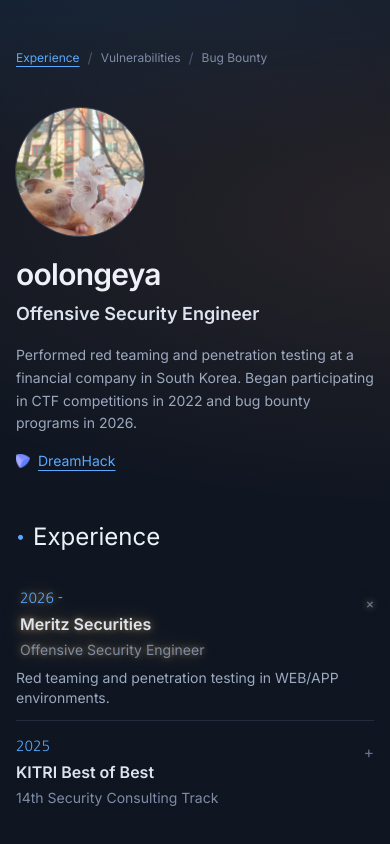
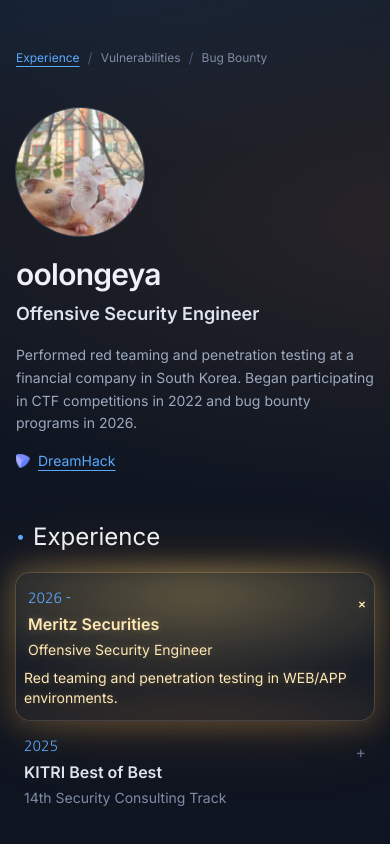
Before and after one commit to komi22/oolongeya, a Next.js app: page / in a window 390 px wide. In both pictures the pointer is over the element 195 px from the left and 646 px from the top of the page. Shown: the top 844 px of the page. Built offline with nearby package versions, Linux system fonts and the light colour scheme.

Commit message:
Expand warm lamp glow and apply it to full item area

```diff
--- a/app/globals.css
+++ b/app/globals.css
@@ -48,17 +48,55 @@
 
   .mood-hover {
     position: relative;
-    transition: color 220ms ease, transform 220ms ease, text-shadow 260ms ease, filter 260ms ease;
+    transition: transform 220ms ease;
   }
 
-  .mood-hover:hover,
-  .mood-hover:focus-visible {
-    color: #fff6de;
-    text-shadow:
-      0 0 6px rgba(255, 226, 160, 0.38),
-      0 0 14px rgba(255, 200, 110, 0.26),
-      0 0 24px rgba(255, 176, 78, 0.16);
-    filter: drop-shadow(0 0 10px rgba(255, 205, 120, 0.2));
+  .mood-card {
+    position: relative;
+    isolation: isolate;
+    border-radius: 0.875rem;
+    transition: box-shadow 280ms ease, background-color 240ms ease;
+  }
+
+  .mood-card::before {
+    content: "";
+    position: absolute;
+    inset: -10px;
+    border-radius: inherit;
+    pointer-events: none;
+    opacity: 0;
+    z-index: -1;
+    filter: blur(10px);
+    background:
+      radial-gradient(120% 90% at 50% 20%, rgba(255, 214, 120, 0.3), transparent 60%),
+      radial-gradient(130% 100% at 50% 120%, rgba(255, 171, 76, 0.2), transparent 65%);
+    transition: opacity 280ms ease;
+  }
+
+  .mood-card:hover::before,
+  .mood-card:focus-within::before {
+    opacity: 1;
+  }
+
+  .mood-card:hover,
+  .mood-card:focus-within {
+    background-color: rgba(255, 226, 169, 0.035);
+    box-shadow:
+      0 0 0 1px rgba(255, 217, 143, 0.15),
+      0 0 42px rgba(255, 196, 92, 0.22),
+      0 0 90px rgba(255, 159, 58, 0.14);
+  }
+
+  .mood-card:hover .text-ink-100,
+  .mood-card:focus-within .text-ink-100,
+  .mood-card:hover .text-ink-300,
+  .mood-card:focus-within .text-ink-300,
+  .mood-card:hover .text-ink-400,
+  .mood-card:focus-within .text-ink-400,
+  .mood-card:hover .text-ink-500,
+  .mood-card:focus-within .text-ink-500 {
+    color: #ffe8b5 !important;
+    text-shadow: 0 0 8px rgba(255, 214, 138, 0.26);
   }
 }
 
--- a/app/page.js
+++ b/app/page.js
@@ -267,7 +267,7 @@ export default function Home() {
           {workExperiences.map((item, idx) => {
             const isOpen = openExp === idx;
             return (
-              <article key={`${item.period}-${item.title}`} className="py-3">
+              <article key={`${item.period}-${item.title}`} className="mood-card py-3 px-2 sm:px-3">
                 <button
                   type="button"
                   className="mood-hover w-full text-left transition-all duration-200 hover:translate-x-1 active:translate-x-0"
@@ -305,7 +305,7 @@ export default function Home() {
           {vulnerabilities.map((v, idx) => {
             const isOpen = openVuln === idx;
             return (
-              <li key={v.id} className="py-3 text-sm">
+              <li key={v.id} className="mood-card py-3 px-2 text-sm sm:px-3">
                 <button
                   type="button"
                   className="mood-hover w-full text-left transition-all duration-200 hover:translate-x-1 active:translate-x-0"
@@ -361,7 +361,7 @@ export default function Home() {
           {sortedBugBounties.map((item, idx) => {
             const isOpen = openBounty === idx;
             return (
-              <li key={`${item.program}-${item.type}-${item.payout}`} className="py-3 text-sm text-ink-300">
+              <li key={`${item.program}-${item.type}-${item.payout}`} className="mood-card py-3 px-2 text-sm text-ink-300 sm:px-3">
                 <button
                   type="button"
                   className="mood-hover w-full text-left transition-all duration-200 hover:translate-x-1 active:translate-x-0"
```
